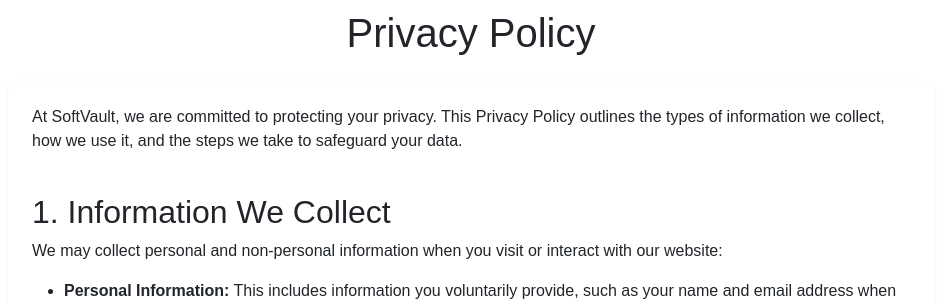
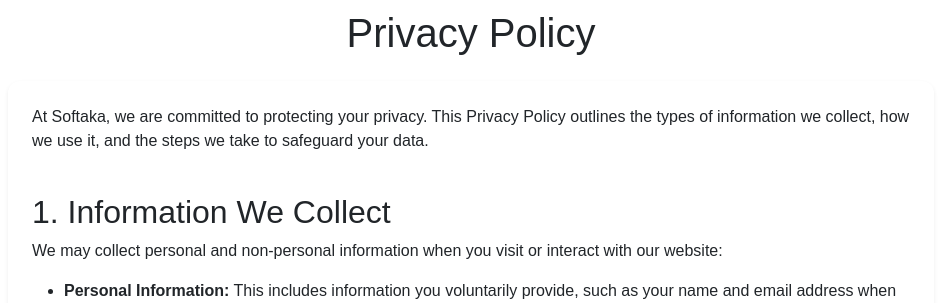
Before and after one commit to khairate89/softaka, a Django app: page /en/privacy-policy/ in a window 1280 px wide. Shown: the part 144-447 px from the top of the page, without its empty margins (169-1109 px from the left). Run offline with Django 5.2, Linux system fonts and the light colour scheme; data comes from the database, SQL or seed files in the repository; some libraries are stand-ins or nearby versions.

Commit message:
Update privacy_policy.html

```diff
--- a/software/templates/software/privacy_policy.html
+++ b/software/templates/software/privacy_policy.html
@@ -1,14 +1,14 @@
 {% extends 'base.html' %}
 {% load i18n %}
 
-{% block title %}{% trans "Privacy Policy" %} - SoftVault{% endblock %}
+{% block title %}{% trans "Privacy Policy" %} - Softaka{% endblock %}
 
 {% block content %}
     <div class="row justify-content-center">
         <div class="col-lg-10 col-md-12">
             <h1 class="mb-4 text-center">{% trans "Privacy Policy" %}</h1>
             <div class="card p-4 shadow-sm">
-                <p>{% trans "At SoftVault, we are committed to protecting your privacy. This Privacy Policy outlines the types of information we collect, how we use it, and the steps we take to safeguard your data." %}</p>
+                <p>{% trans "At Softaka, we are committed to protecting your privacy. This Privacy Policy outlines the types of information we collect, how we use it, and the steps we take to safeguard your data." %}</p>
 
                 <h2 class="mt-4">1. {% trans "Information We Collect" %}</h2>
                 <p>{% trans "We may collect personal and non-personal information when you visit or interact with our website:" %}</p>
@@ -65,7 +65,7 @@
 
                 <h2 class="mt-4">9. {% trans "Contact Us" %}</h2>
                 <p>{% trans "If you have any questions about this Privacy Policy, please contact us:" %}</p>
-                <p>{% trans "By email:" %} <a href="mailto:privacy@softvault.com">privacy@softvault.com</a></p>
+                <p>{% trans "By email:" %} <a href="mailto:privacy@Softaka.com">privacy@Softaka.com</a></p>
             </div>
         </div>
     </div>
```
